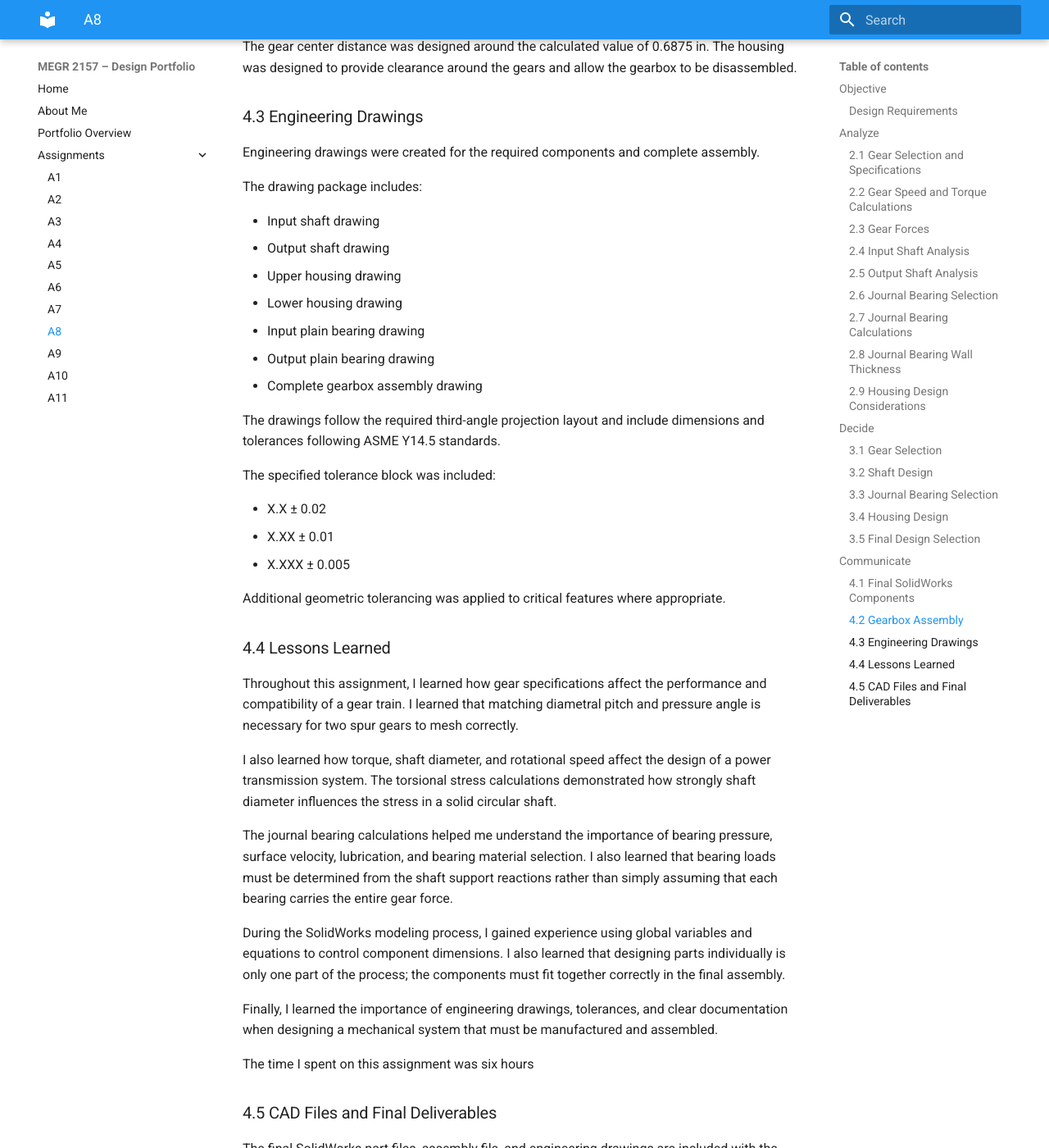
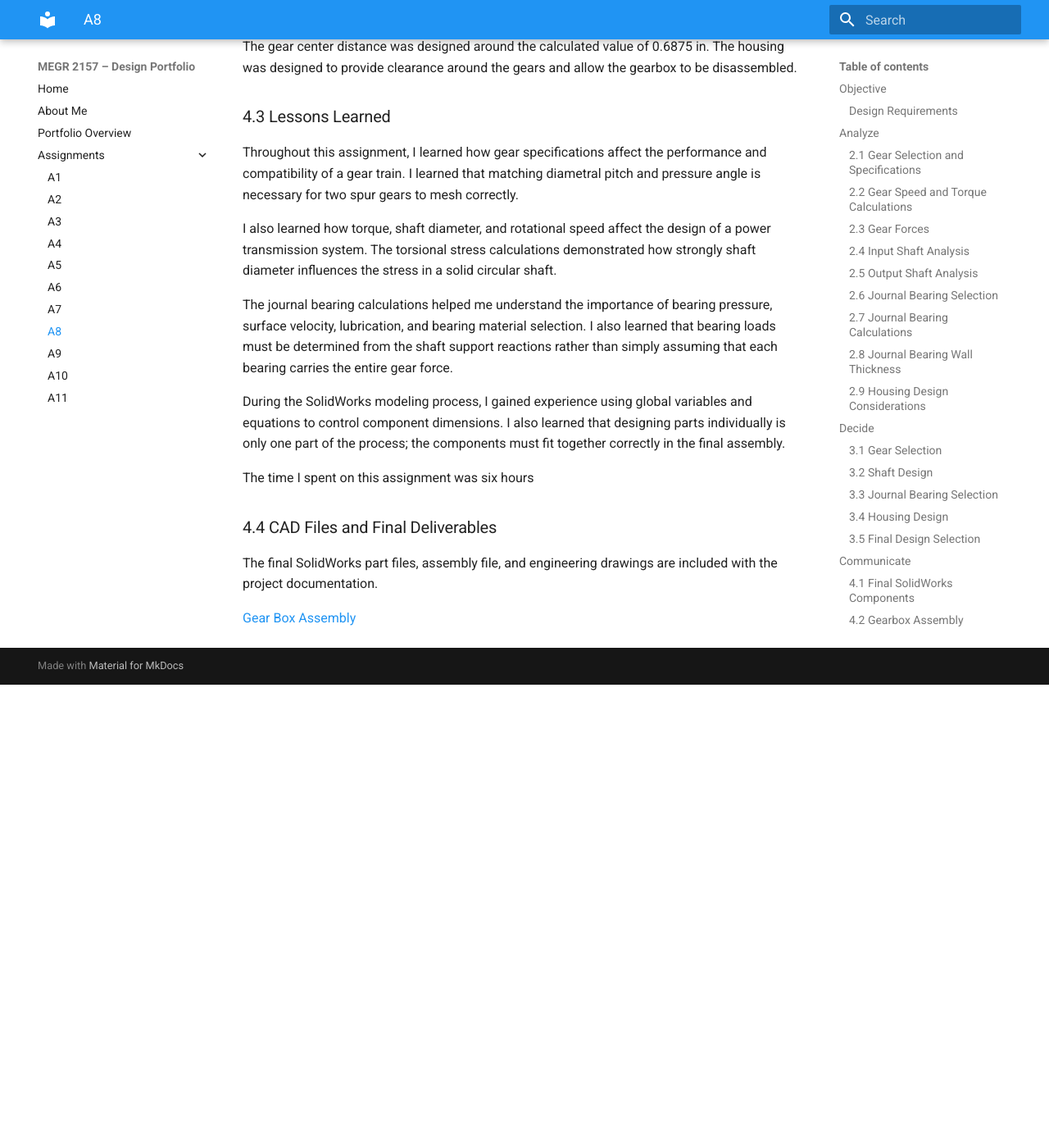
Before and after one commit to rsmith367-ux/design-projects-portfolio, an MkDocs documentation site: the page built from docs/assignments/A08/index.md, in a window 1280 px wide and 1400 px high, scrolled down 16951 px. Shown: the whole window at 82% size. Built offline with MkDocs 1.6.1 and Material for MkDocs 9.7.7, drawn with Linux system fonts in a browser that asks for light colours; after the commit the page ends 17786 px from its top, so only the background shows below that.

Commit message:
Update index.md

```diff
--- a/docs/assignments/A08/index.md
+++ b/docs/assignments/A08/index.md
@@ -275,37 +269,19 @@ The modeled components include:
 7. Upper gearbox housing
 8. Lower gearbox housing
 
+![Houseing sketch](pic1.png)
+
+![Open Case](pic3.png)
+
+![Closed Case](pic4.png)
+
 ### 4.2 Gearbox Assembly
 
 The individual components were assembled in SolidWorks to create the complete gearbox. The assembly was used to verify the relative positions of the gears, shafts, bearings, and housing.
 
 The gear center distance was designed around the calculated value of 0.6875 in. The housing was designed to provide clearance around the gears and allow the gearbox to be disassembled.
 
-### 4.3 Engineering Drawings
-
-Engineering drawings were created for the required components and complete assembly.
-
-The drawing package includes:
-
-- Input shaft drawing
-- Output shaft drawing
-- Upper housing drawing
-- Lower housing drawing
-- Input plain bearing drawing
-- Output plain bearing drawing
-- Complete gearbox assembly drawing
-
-The drawings follow the required third-angle projection layout and include dimensions and tolerances following ASME Y14.5 standards.
-
-The specified tolerance block was included:
-
-- X.X ± 0.02
-- X.XX ± 0.01
-- X.XXX ± 0.005
-
-Additional geometric tolerancing was applied to critical features where appropriate.
-
-### 4.4 Lessons Learned
+### 4.3 Lessons Learned
 
 Throughout this assignment, I learned how gear specifications affect the performance and compatibility of a gear train. I learned that matching diametral pitch and pressure angle is necessary for two spur gears to mesh correctly.
 
@@ -315,11 +291,9 @@ The journal bearing calculations helped me understand the importance of bearing
 
 During the SolidWorks modeling process, I gained experience using global variables and equations to control component dimensions. I also learned that designing parts individually is only one part of the process; the components must fit together correctly in the final assembly.
 
-Finally, I learned the importance of engineering drawings, tolerances, and clear documentation when designing a mechanical system that must be manufactured and assembled.
-
 The time I spent on this assignment was six hours
 
-### 4.5 CAD Files and Final Deliverables
+### 4.4 CAD Files and Final Deliverables
 
 The final SolidWorks part files, assembly file, and engineering drawings are included with the project documentation.
 
```
Also changed, not shown: other parts of docs/assignments/A08/index.md (+2 -8 lines).
